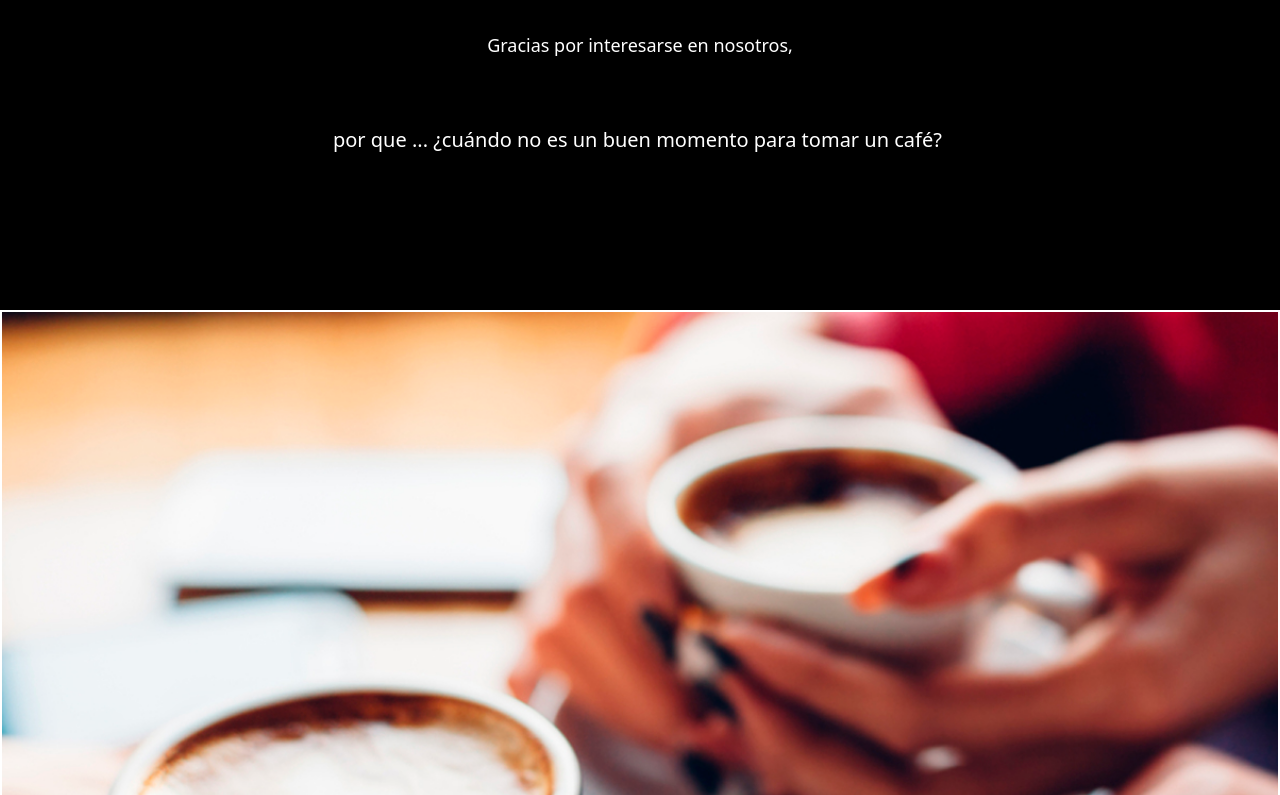
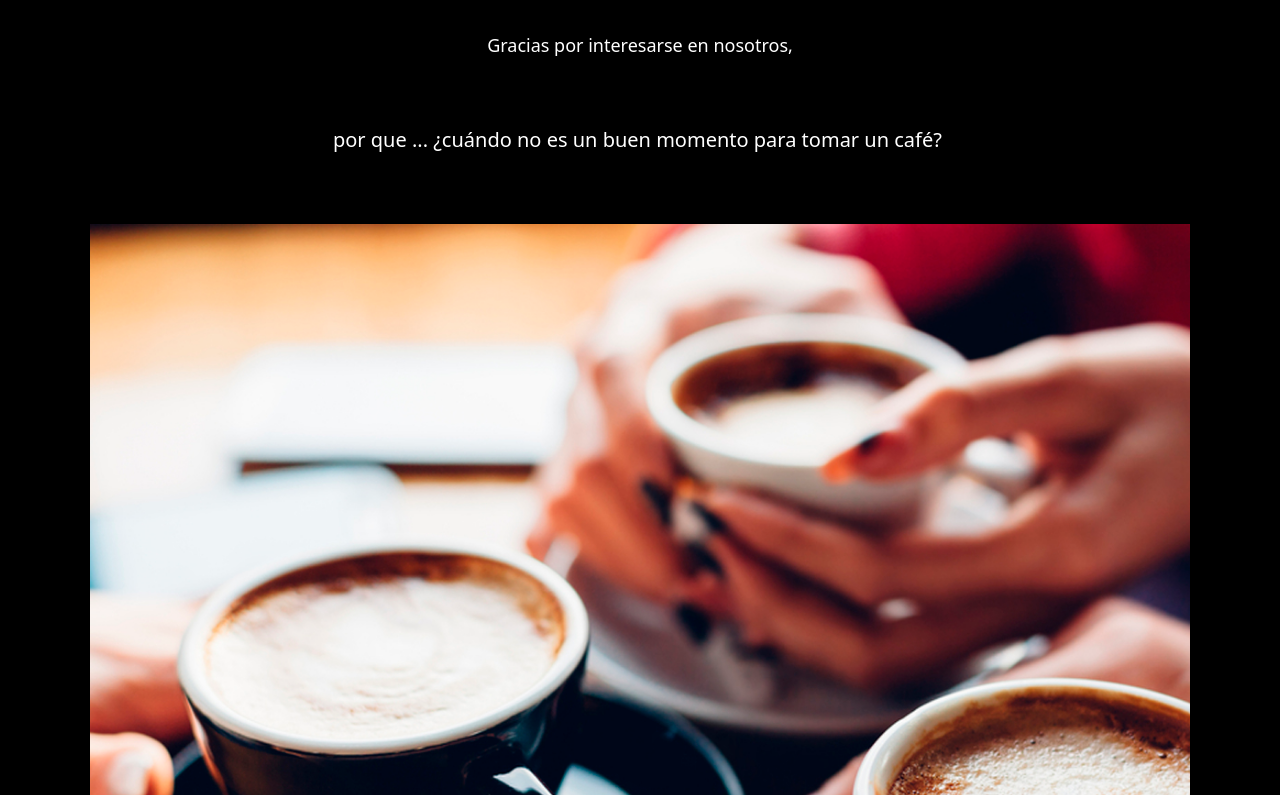
Before and after one commit to maxjpar/los_cosa_cafe, a website: page pages/nosotros.html in a window 1280 px wide. Shown: the part 685-1480 px from the top of the page. Drawn offline with nearby package versions, Linux system fonts and the light colour scheme.

Commit message:
ultimo commit final

```diff
--- a/scss/components/_nosotros.scss
+++ b/scss/components/_nosotros.scss
@@ -3,6 +3,7 @@
 .nosotros{
     display: flex;
     flex-direction: column;
+
     .nosotros_texto{
         text-align: map-get($diseño, texto-centrado);
         background-color: black;
@@ -18,12 +19,12 @@
         font-size: 20px;
         color: map-get($diseño, color-secundario);
         text-align: map-get($diseño, texto-centrado);
-        padding-bottom: 150px;
+        padding-bottom: 5%;
     }
 
     .nosotros_img{
+        margin: 0 7% 2% 7%;
 
-        border: 2px solid white;
     }
 
 }
```
Also changed, not shown: pages/nosotros.html (+0 -1 lines), css/style.css, 1 other file.
